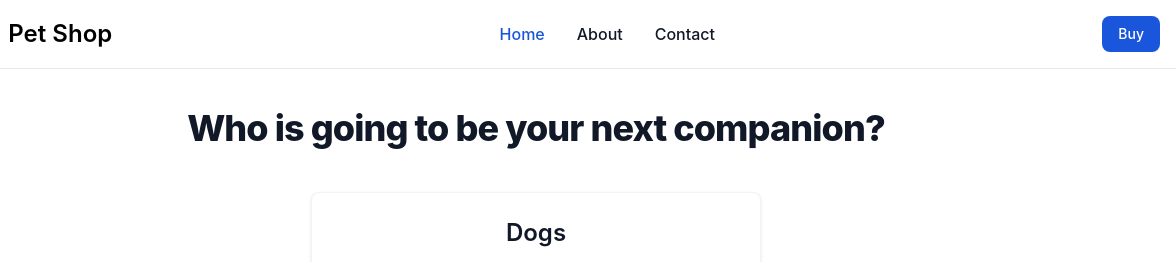
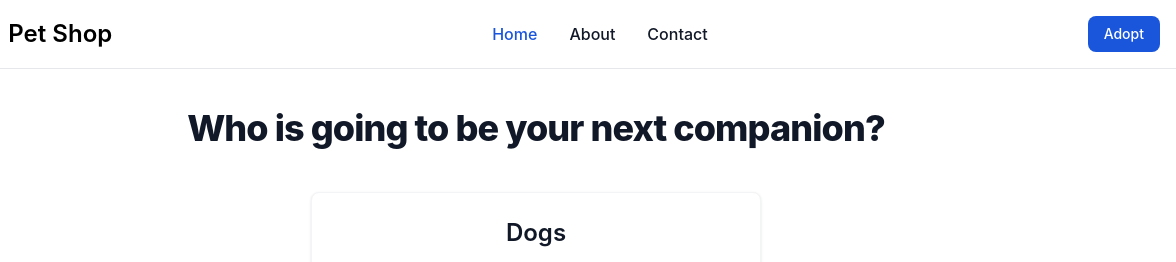
Before and after one commit to MayukhTunga/Pet-Sales-System, a website: page dist/index.html in a window 1280 px wide. Shown: the top 262 px of the page, 104-1280 px from the left. Drawn offline with nearby package versions, Linux system fonts and the light colour scheme.

Commit message:
:lipstick: update index.html

```diff
--- a/dist/index.html
+++ b/dist/index.html
@@ -30,7 +30,7 @@
             type="button"
             class="text-white bg-blue-700 hover:bg-blue-800 focus:ring-4 focus:outline-none focus:ring-blue-300 font-medium rounded-lg text-sm px-4 py-2 text-center mr-3 md:mr-0 dark:bg-blue-600 dark:hover:bg-blue-700 dark:focus:ring-blue-800"
           >
-            Buy
+            Adopt
           </button>
           <button
             data-collapse-toggle="navbar-sticky"
```
